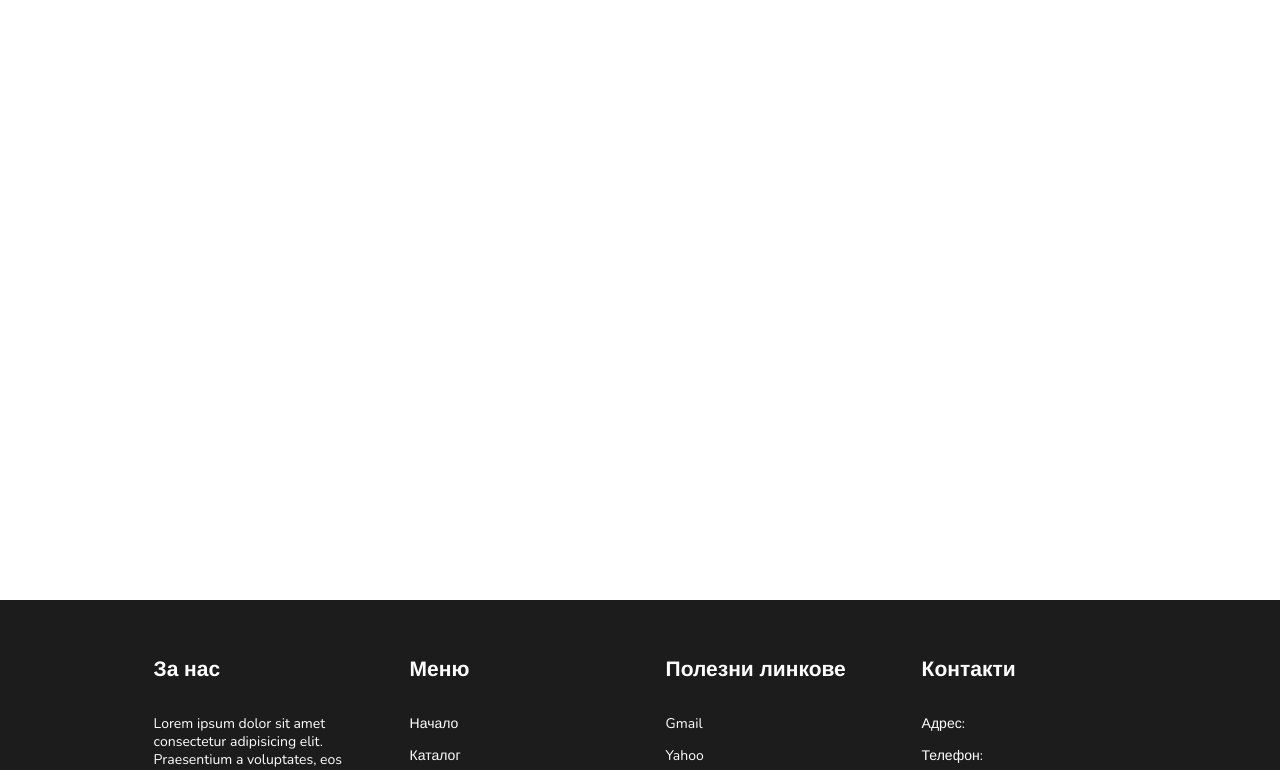
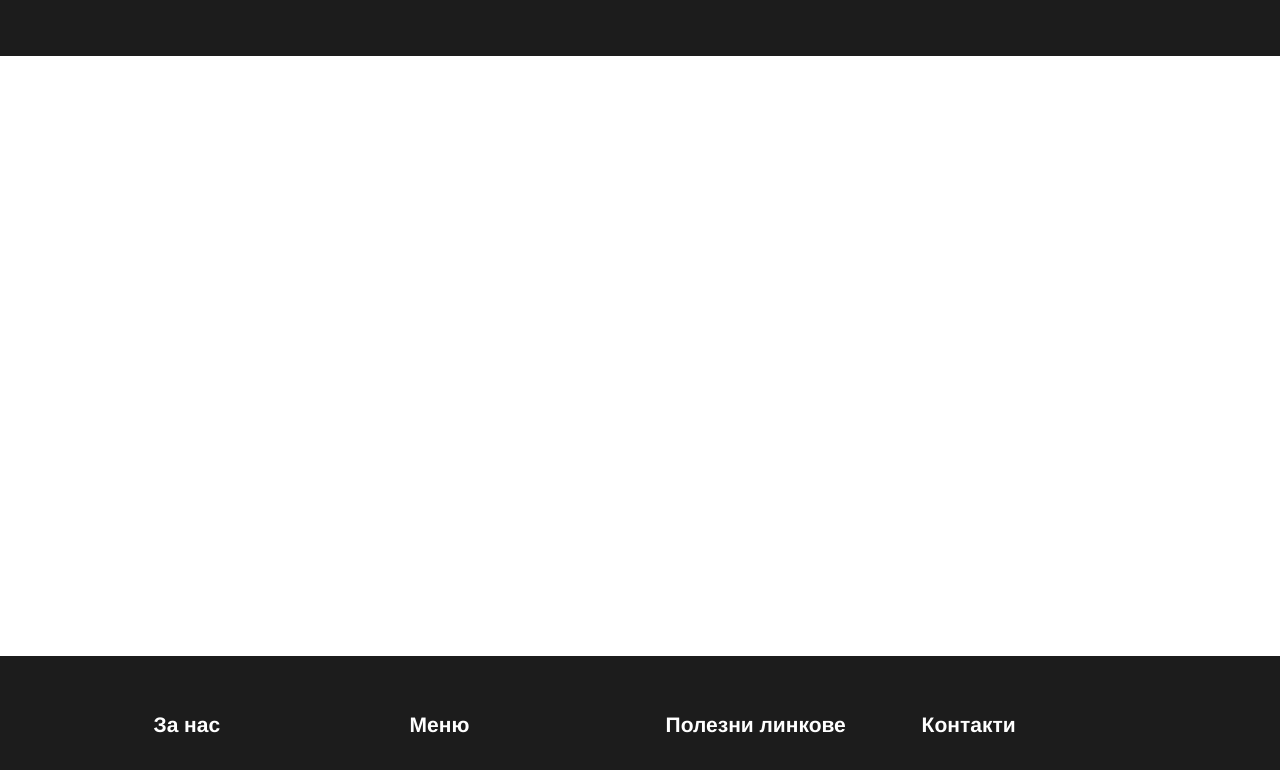
Before and after one commit to venelinkolev/exam-project-reactjs, a React (Vite) app: page / in a window 1280 px wide. Shown: the top 770 px of the page. Built offline with nearby package versions, Linux system fonts and the light colour scheme.

Commit message:
Header Page

```diff
--- a/src/components/Header/Header.css
+++ b/src/components/Header/Header.css
@@ -0,0 +1,7 @@
+.header {
+    display: flex;
+    flex-direction: column;
+    justify-content: space-around;
+    background-color: rgb(28, 28, 28);
+    padding: 2rem 1.5rem;
+}
--- a/src/components/Header/Header.jsx
+++ b/src/components/Header/Header.jsx
@@ -3,7 +3,14 @@ import './Header.css';
 export default function Header() {
     return (
         <>
+            <header className="header">
+                <div className="logo">
 
+                </div>
+                <div className="nav-menu">
+
+                </div>
+            </header>
         </>
     )
 }
```
Also changed, not shown: src/components/Home/Home.jsx (line endings or trailing spaces).
